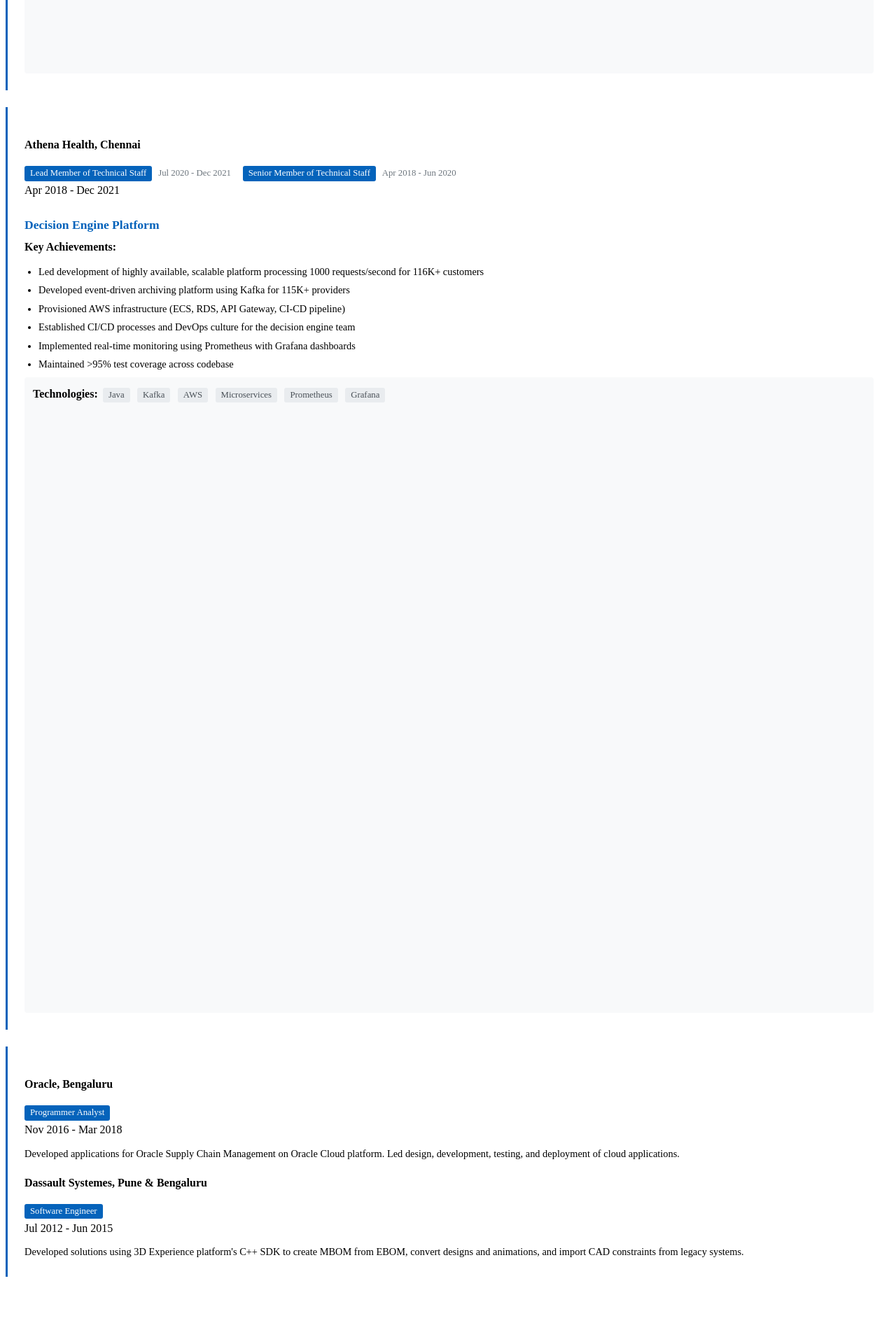
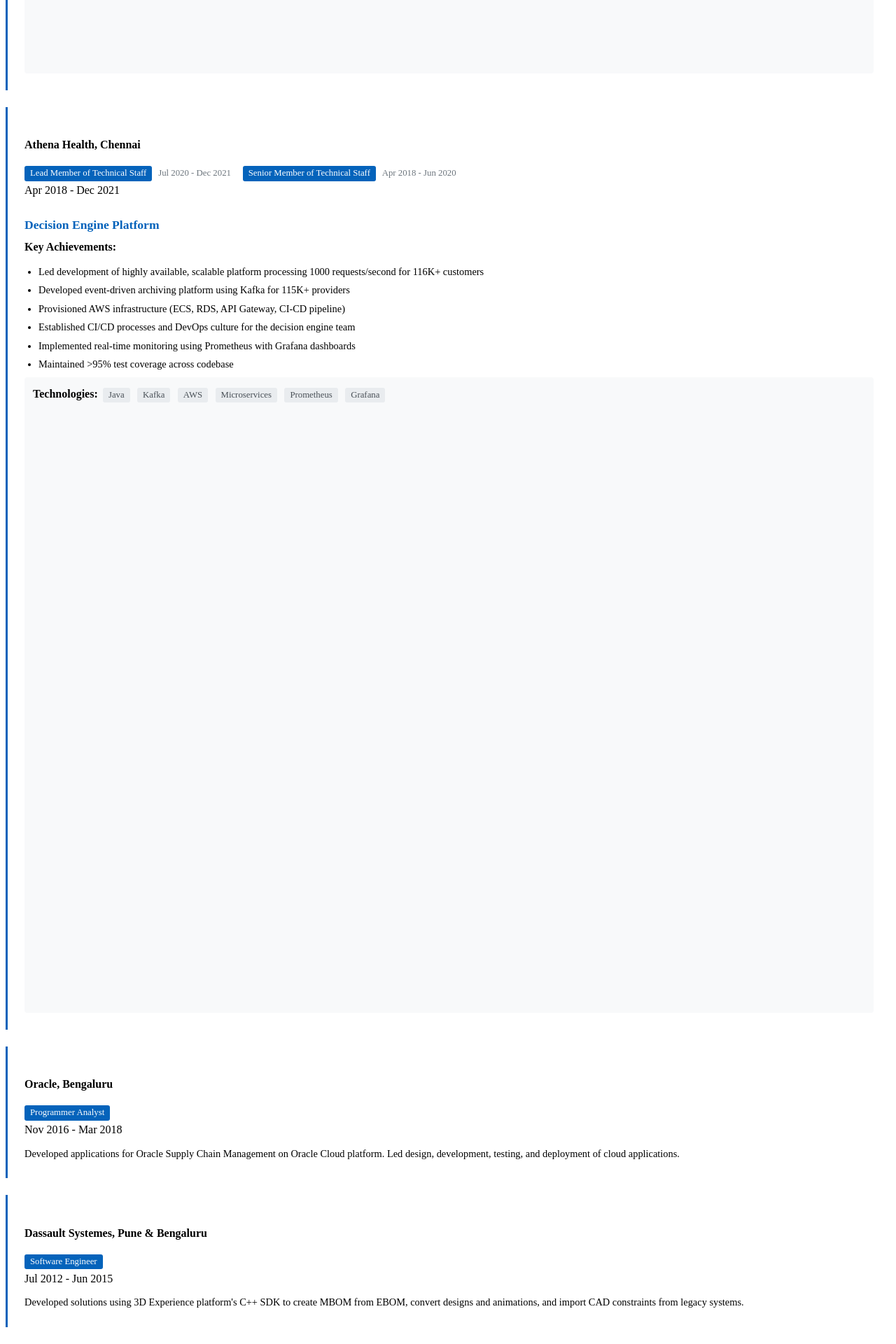
Before and after one commit to anandkshitiz/anandkshitiz.github.io, a Jekyll site: the page tabs/about/content/work-experience-section.html, which Jekyll copies as it is, in a window 1280 px wide. Shown: the part 3389-5309 px from the top of the page at 70% size. Built offline with Jekyll 4.4.1, drawn with Linux system fonts in a browser that asks for light colours; before the commit the page ends 5237 px from its top, so only the background shows below that.

Commit message:
skill changes

```diff
--- a/tabs/about/content/work-experience-section.html
+++ b/tabs/about/content/work-experience-section.html
@@ -146,10 +146,9 @@
         </div>
     </div>
 
-    <!-- Previous Experience (Condensed) -->
+    <!-- Oracle -->
     <div class="timeline-card timeline-card-primary card shadow-sm">
         <div class="card-body">
-            <div class="previous-roles">
             <div class="d-flex justify-content-between align-items-center mb-2">
                 <div>
                     <h4 class="mb-0">Oracle, Bengaluru</h4>
@@ -161,8 +160,11 @@
             </div>
             <p>Developed applications for Oracle Supply Chain Management on Oracle Cloud platform. Led design, development, testing, and deployment of cloud applications.</p>
         </div>
+    </div>
 
-            <div class="previous-roles mt-3">
+    <!-- Dassault Systemes -->
+    <div class="timeline-card timeline-card-primary card shadow-sm">
+        <div class="card-body">
             <div class="d-flex justify-content-between align-items-center mb-2">
                 <div>
                     <h4 class="mb-0">Dassault Systemes, Pune & Bengaluru</h4>
@@ -173,7 +175,6 @@
                 <div class="text-muted text-end">Jul 2012 - Jun 2015</div>
             </div>
             <p>Developed solutions using 3D Experience platform's C++ SDK to create MBOM from EBOM, convert designs and animations, and import CAD constraints from legacy systems.</p>
-            </div>
         </div>
     </div>
 </div>
@@ -224,7 +225,7 @@
     font-size: 0.8rem;
 }
 
-.previous-roles p {
+.timeline-card p {
     font-size: 0.9rem;
     margin-bottom: 0;
     line-height: 1.5;
```
Lines whose indentation alone changed are shown as unchanged.
